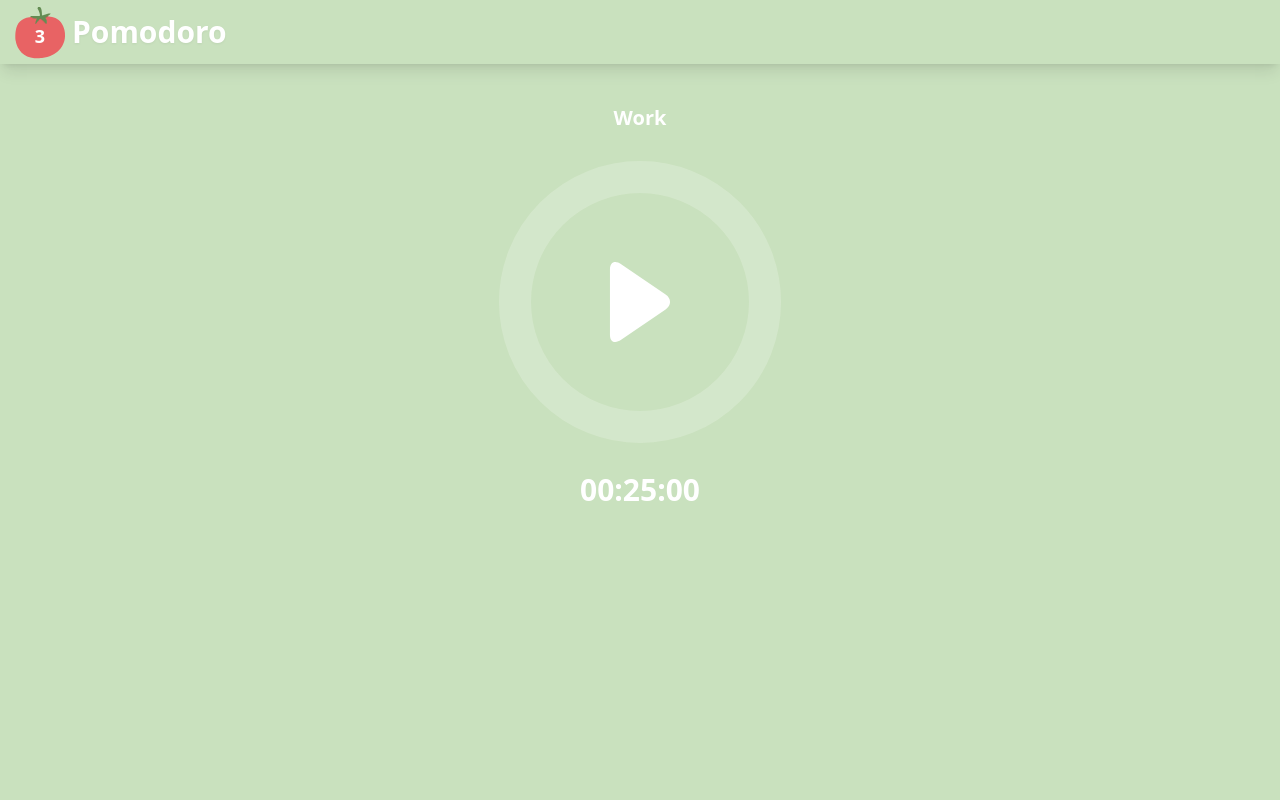
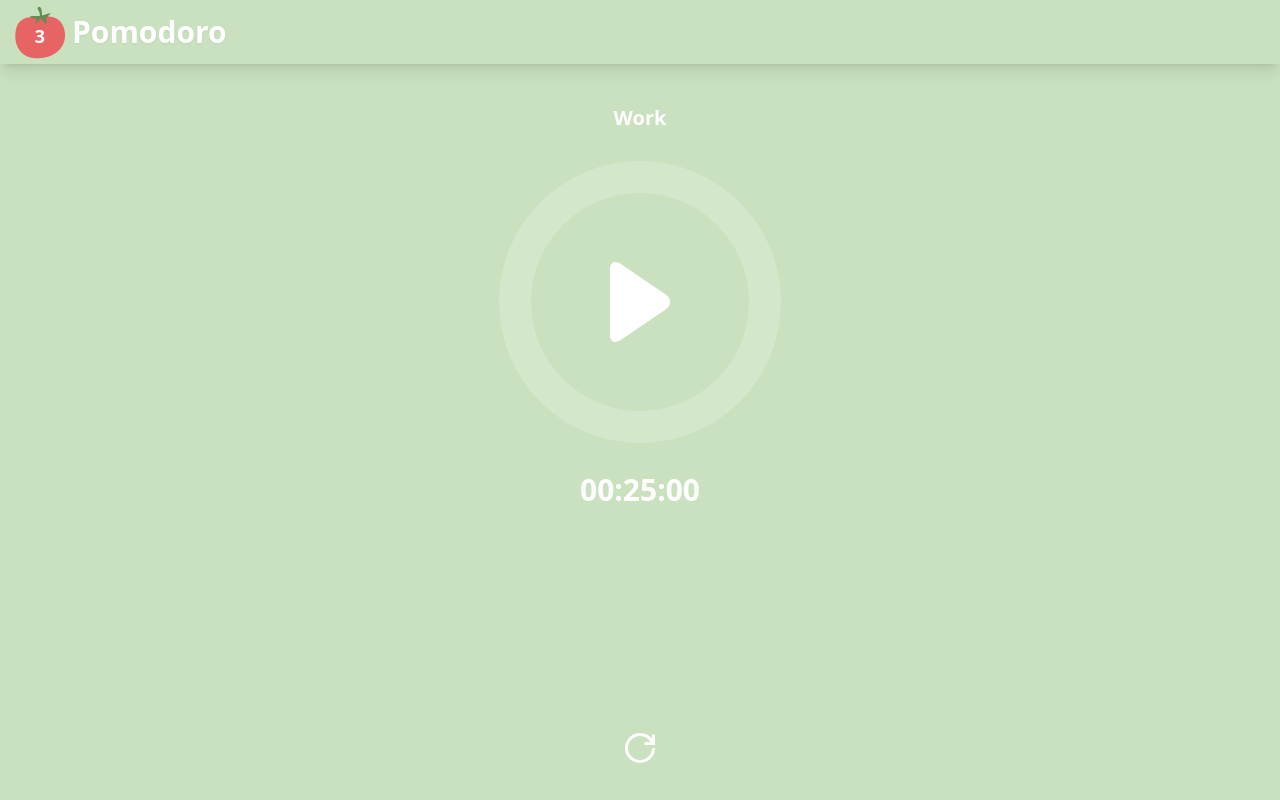
Before and after one commit to JethroNatividad/pomodoro-timer, a Next.js app: page / in a window 1280 px wide. Built offline with nearby package versions, Linux system fonts and the light colour scheme.

Commit message:
add reset icon

```diff
--- a/components/PomodoroTimer.tsx
+++ b/components/PomodoroTimer.tsx
@@ -2,6 +2,8 @@ import React, { Dispatch, SetStateAction, useEffect, useState } from 'react'
 import getFormattedTime, { calculatePercentage } from '../lib/timer'
 import { AppSettings, STATUS, TIMER_STATUS } from '../types'
 import Pie from './TimerCircle'
+import ResetIcon from '../icons/reset.svg'
+import Image from 'next/image'
 
 type Props = {
     appSettings: AppSettings
@@ -79,11 +81,16 @@ const PomodoroTimer = ({ appSettings, setWorkDone, workDone }: Props) => {
     }
 
     return (
-        <div className='flex flex-col items-center justify-center mt-10 space-y-5'>
+
+        <div className='flex flex-col mt-10 items-center justify-center space-y-5'>
             <h1 className='text-xl font-semibold text-white'>{getStatusText(status)}</h1>
             <Pie percentage={calculatePercentage(secondsRemaining, appSettings.timers[status] * 60)} handleStart={handleStart} handlePause={handlePause} timerStatus={timerStatus} />
             <h1 className='text-3xl font-semibold text-white'>{getFormattedTime(secondsRemaining)}</h1>
+            <div className='flex scale-150 items-center justify-center absolute bottom-10'>
+                <Image src={ResetIcon} objectFit="fill" className="invert  " />
+            </div>
         </div>
+
     )
 }
 
```
Also changed, not shown: icons/reset.svg (added).
